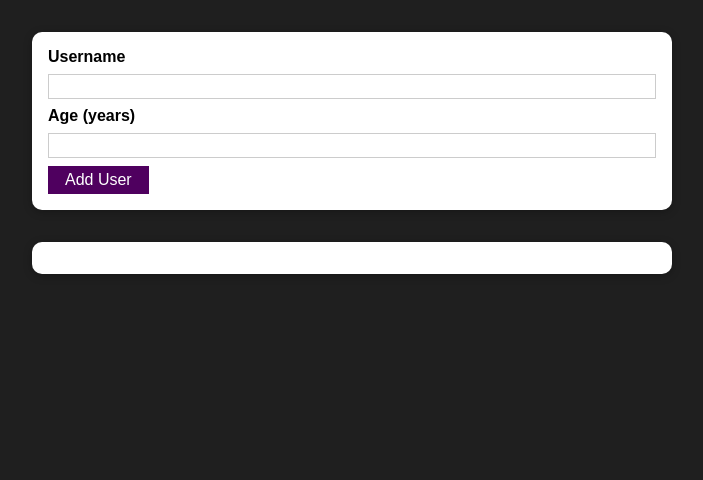
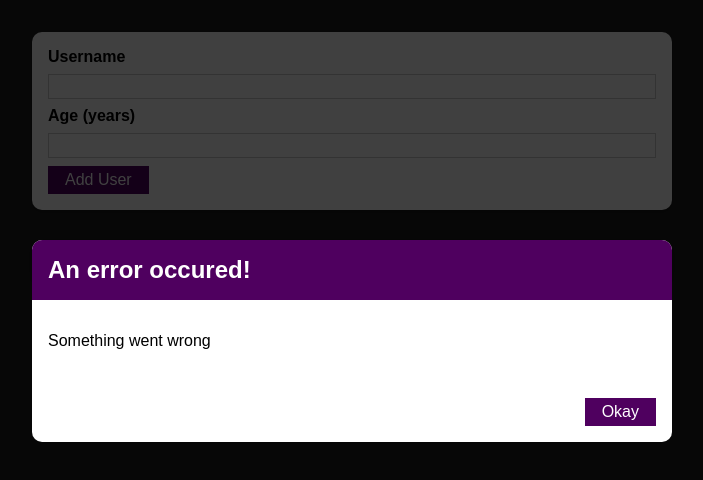
Before and after one commit to govindkumarsingh/practice-project-1, a React (Create React App) app: page / in a window 1280 px wide. Shown: the top 480 px of the page, without its empty margins (288-991 px from the left). Built offline with nearby package versions, Linux system fonts and the light colour scheme.

Commit message:
Added the "ErrorModal" component

```diff
--- /dev/null
+++ b/src/components/UI/ErrorModal.js
@@ -0,0 +1,26 @@
+import React from 'react'
+
+import Card from './Card'
+import Button from './Button'
+import classes from './ErrorModal.module.css'
+
+function ErrorModal(props) {
+  return (
+    <div>
+      <div className={classes.backdrop} />
+      <Card className={classes.modal}>
+        <header className={classes.header}>
+          <h2>{props.title}</h2>
+        </header>
+        <div className={classes.content}>
+          <p>{props.message}</p>
+        </div>
+        <footer className={classes.actions}>
+          <Button>Okay</Button>
+        </footer>
+      </Card>
+    </div>
+  )
+}
+
+export default ErrorModal
--- /dev/null
+++ b/src/components/UI/ErrorModal.module.css
@@ -0,0 +1,45 @@
+.backdrop {
+  position: fixed;
+  top: 0;
+  left: 0;
+  width: 100%;
+  height: 100vh;
+  z-index: 10;
+  background: rgba(0, 0, 0, 0.75);
+}
+
+.modal {
+  position: fixed;
+  top: 30vh;
+  left: 10%;
+  width: 80%;
+  z-index: 100;
+  overflow: hidden;
+}
+
+.header {
+  background: #4f005f;
+  padding: 1rem;
+}
+
+.header h2 {
+  margin: 0;
+  color: white;
+}
+
+.content {
+  padding: 1rem;
+}
+
+.actions {
+  padding: 1rem;
+  display: flex;
+  justify-content: flex-end;
+}
+
+@media (min-width: 768px) {
+  .modal {
+    left: calc(50% - 20rem);
+    width: 40rem;
+  }
+}
--- a/src/components/Users/AddUser.js
+++ b/src/components/Users/AddUser.js
@@ -3,6 +3,7 @@
 import Card from '../UI/Card'
 import Button from '../UI/Button'
 import classes from './AddUser.module.css'
+import ErrorModal from '../UI/ErrorModal'
 
 function AddUser(props) {
   const [enteredUsername, setenteredUsername] = useState('')
@@ -17,7 +18,7 @@
     if (+enteredAge < 1) {
       return
     }
-    props.onAddUser(enteredUsername, enteredAge);
+    props.onAddUser(enteredUsername, enteredAge)
     setenteredUsername('')
     setenteredAge('')
   }
@@ -31,6 +32,8 @@
   }
 
   return (
+    <div>
+      <ErrorModal title="An error occured!" message="Something went wrong" />
       <Card className={classes.input}>
         <form onSubmit={addUserHandler}>
           <label htmlFor="username">Username</label>
@@ -50,6 +53,7 @@
           <Button type="submit">Add User</Button>
         </form>
       </Card>
+    </div>
   )
 }
 
```
Lines whose indentation alone changed are shown as unchanged.
